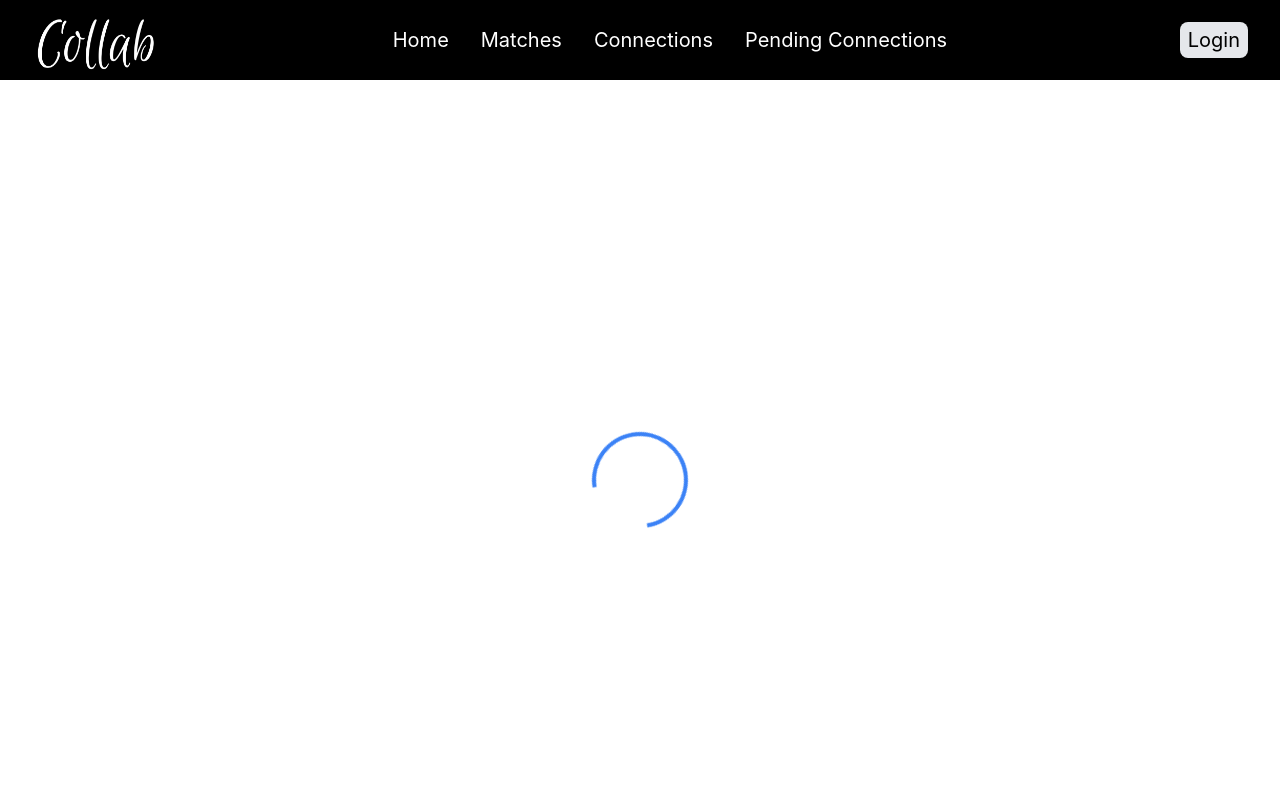
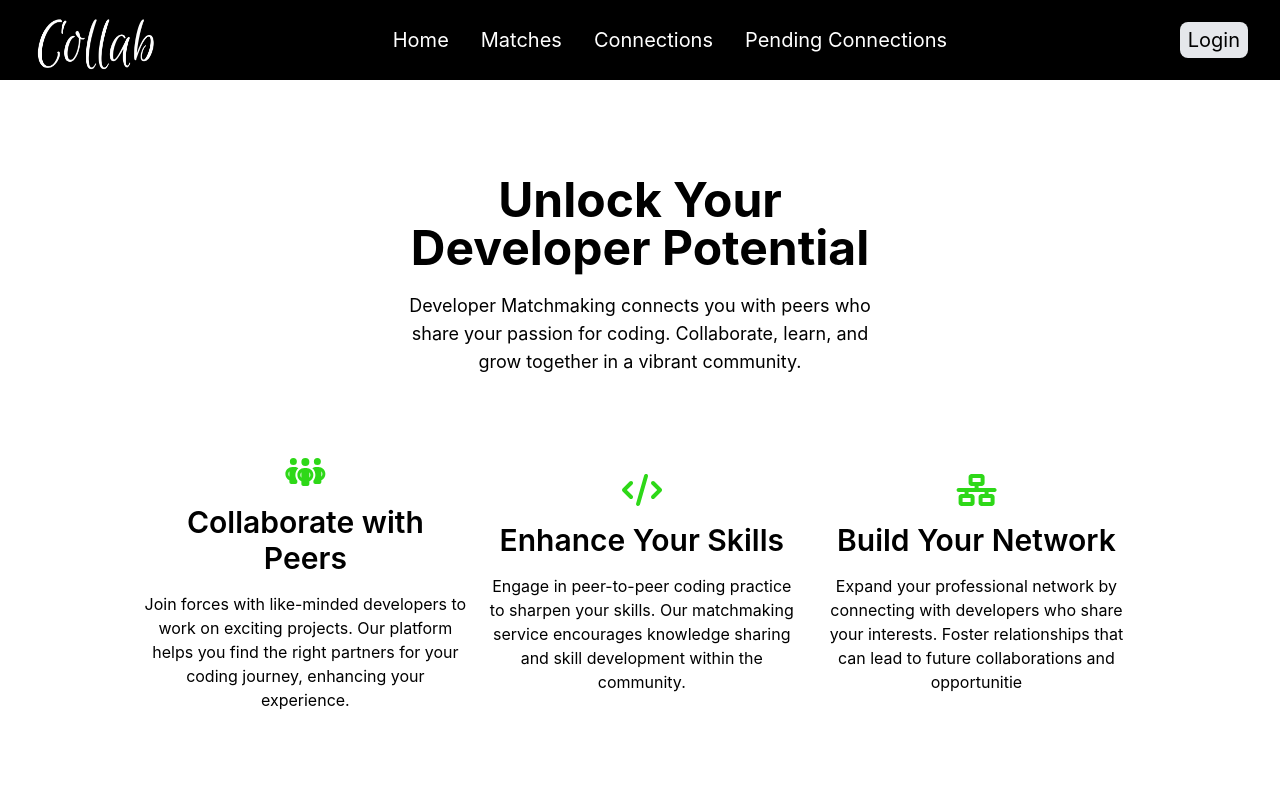
Before and after one commit to Avinashyennam/Developers_Collaborative_Platform, a React (Vite) app in the folder frontend/: page /matches in a window 1280 px wide. Shown: the top 800 px of the page. Built offline with nearby package versions, Linux system fonts and the light colour scheme.

Commit message:
made changes in matches

```diff
--- a/frontend/src/pages/Matches.jsx
+++ b/frontend/src/pages/Matches.jsx
@@ -1,6 +1,7 @@
 import React, { useState, useEffect, useContext } from 'react';
 import { FontAwesomeIcon } from '@fortawesome/react-fontawesome';
 import { faTwitter, faFacebookF, faWhatsapp } from '@fortawesome/free-brands-svg-icons'
+import { faClipboard, faEnvelope, faLaptopCode, faPeopleGroup, faCode, faNetworkWired } from '@fortawesome/free-solid-svg-icons'
 import { motion } from 'framer-motion';
 import { DevContext } from '../context/Context';
 import connectUser from '../components/connectUser'
@@ -49,21 +50,69 @@ const Matches = () => {
         console.log(selectedUser);
     }
 
-    // if (loading) return <p>Loading matches...</p>;
-    if (loading) {
+    // if (loading) {
+    //     return (
+    //         <div className="flex items-center justify-center h-screen">
+    //             <div className="w-24 h-24 border-4 border-blue-500 border-t-transparent rounded-full animate-spin"></div>
+    //         </div>
+    //     )
+    // }
     return (
+        <div className='px-36 my-24 flex flex-col gap-10'>
+            <div className='flex flex-col items-center gap-20'>
+                <div className='w-1/2 text-center flex flex-col gap-5'>
+                    <motion.div
+                        initial={{ opacity: 0, y: 200 }}
+                        whileInView={{ opacity: 1, y: 0 }}
+                        viewport={{ once: true }}
+                        transition={{ duration: 0.8, delay: 0.2, ease: 'easeOut' }}
+                    >
+                        <h1 className='text-5xl font-bold'>Unlock Your Developer Potential</h1>
+                    </motion.div>
+                    <motion.div
+                        initial={{ opacity: 0, y: 200 }}
+                        whileInView={{ opacity: 1, y: 0 }}
+                        viewport={{ once: true }}
+                        transition={{ duration: 0.8, delay: 0.2, ease: 'easeOut' }}
+                    >
+                        <h2 className='text-lg'>
+                            Developer Matchmaking connects you with peers who share your passion for coding.
+                            Collaborate, learn, and grow together in a vibrant community.
+                        </h2>
+                    </motion.div>
+                </div>
+                <div className='flex gap-4 items-center'>
+                    <div className='flex flex-col text-center gap-4'>
+                        <FontAwesomeIcon icon={faPeopleGroup} size="2xl" style={{ color: "#2ed818" }} />
+                        <h1 className='text-3xl font-semibold'>Collaborate with Peers</h1>
+                        <p>
+                            Join forces with like-minded developers to work on exciting projects.
+                            Our platform helps you find the right partners for your coding journey,
+                            enhancing your experience.
+                        </p>
+                    </div>
+                    <div className='flex flex-col text-center gap-4'>
+                        <FontAwesomeIcon icon={faCode} size="2xl" style={{ color: "#2ed818" }} />
+                        <h1 className='text-3xl font-semibold'>Enhance Your Skills</h1>
+                        <p>
+                            Engage in peer-to-peer coding practice to sharpen your skills.
+                            Our matchmaking service encourages knowledge sharing and skill development within the community.
+                        </p>
+                    </div>
+                    <div className='flex flex-col text-center gap-4'>
+                        <FontAwesomeIcon icon={faNetworkWired} size="2xl" style={{ color: "#2ed818" }} />
+                        <h1 className='text-3xl font-semibold'>Build Your Network</h1>
+                        <p>
+                            Expand your professional network by connecting with developers who share your interests.
+                            Foster relationships that can lead to future collaborations and opportunitie
+                        </p>
+                    </div>
+                </div>
+            </div>
+            {loading === true ?
                 <div className="flex items-center justify-center h-screen">
                     <div className="w-24 h-24 border-4 border-blue-500 border-t-transparent rounded-full animate-spin"></div>
-                {/* <h1>loading...</h1> */}
-            </div>
-        )
-    }
-    return (
-        <div className='mx-8 my-10 flex flex-col gap-10'>
-            <div className='gap-6 flex flex-col items-center'>
-                <h1 className='text-4xl'>"✨ Your Matches: Connect with Like-Minded Developers!"</h1>
-                <p className='text-xl'>Discover collaboration opportunities tailored for your skills and interests.</p>
-            </div>
+                </div> :
                 <div className='flex flex-col items-center gap-10'>
                     <h2 className='text-2xl'>Your Matches</h2>
                     {/* <ul className='flex gap-4'>
@@ -97,41 +146,43 @@ const Matches = () => {
                     })
                 }
             </ul> */}
-                <div className='flex gap-40'>
+                    <div className='flex gap-10 w-full'>
 
 
                         <motion.div
-                        initial={{ opacity: 0, x: 50 }}
+                            initial={{ opacity: 0, x: 100 }}
                             animate={{ opacity: 1, x: 0 }}
                             exit={{ opacity: 0, x: -50 }}
-                        transition={{ duration: 0.5 }}
+                            transition={{ duration: 0.7 }}
                             key={animationKey}
                             className='w-1/2'
                         >
                             {selectedUser ? (
                                 <div
-                                className='flex flex-col gap-8'
+                                    className='flex flex-col items-center gap-8 border rounded-lg p-4 bg-slate-200 shadow-xl'
                                 >
-                                {/* <img src={selectedUser.profilePicture} alt='not found' width={200} height={200} className='rounded-md' />
-                                <h2>{selectedUser.name}</h2>
-                                <h4>{selectedUser.email}</h4>
-                                <p>A Passionate Fullstack Developer</p>
-                                <h5>Skills:</h5>
-                                <ul>
-                                    {selectedUser.skills.map((skill, index) => (
-                                        <li key={index}>{skill}</li>
-                                    ))}
-                                </ul> */}
                                     <div>
-                                    <img src={selectedUser.profilePicture} alt='not found' width={400} height={300} />
+                                        <img src={selectedUser.profilePicture} alt='not found' width={400} height={300} className='rounded-md' />
                                     </div>
-                                <div>
-                                    <h1 className='text-xl font-semibold'>{selectedUser.name}</h1>
+                                    <div className='flex flex-col gap-2 text-xl'>
+                                        <h1 className='font-semibold'>{selectedUser.name}</h1>
+                                        <div className='flex gap-2 items-center'>
+                                            <FontAwesomeIcon icon={faEnvelope} className='text-2xl text-green-800' />
                                             <h2>{selectedUser.email}</h2>
                                         </div>
-                                <div>
+
+                                    </div>
+                                    <div className='text-lg flex flex-col gap-4'>
+                                        <div className='flex gap-2 items-center'>
+                                            <FontAwesomeIcon icon={faClipboard} className='text-2xl text-green-800' />
+                                            <h5>Bio:</h5>
                                             <p>A Passionate Fullstack Developer</p>
+                                        </div>
+                                        <div className='flex gap-2 items-center'>
+                                            <FontAwesomeIcon icon={faLaptopCode} className='text-2xl text-green-800' />
                                             <h5>Skills:</h5>
+                                        </div>
+
                                         <ul className='flex gap-4 flex-wrap'>
                                             {selectedUser.skills.map((skill, index) => (
                                                 <li key={index}>{skill}</li>
@@ -144,7 +195,7 @@ const Matches = () => {
                                 <p>Select a user to see details</p>
                             )}
                         </motion.div>
-                    <div className='w-1/2'>
+                        <div className='w-1/2 flex flex-col items-center gap-4'>
                             {
                                 matches.map((match) => {
                                     return (
@@ -156,7 +207,7 @@ const Matches = () => {
                                             key={match._id}
                                             onClick={() => handleUserClick(match)}
                                         >
-                                        <img src={match.profilePicture} alt="not found" width={100} height={100} className='rounded-full' />
+                                            <img src={match.profilePicture} alt="not found" width={100} height={100} className='rounded-full shadow-2xl shadow-indigo-500/50' />
                                         </motion.div>
                                     )
                                 })
@@ -164,6 +215,7 @@ const Matches = () => {
                         </div>
                     </div>
                 </div >
+            }
         </div >
     )
 }
```
Lines whose indentation alone changed are shown as unchanged.
